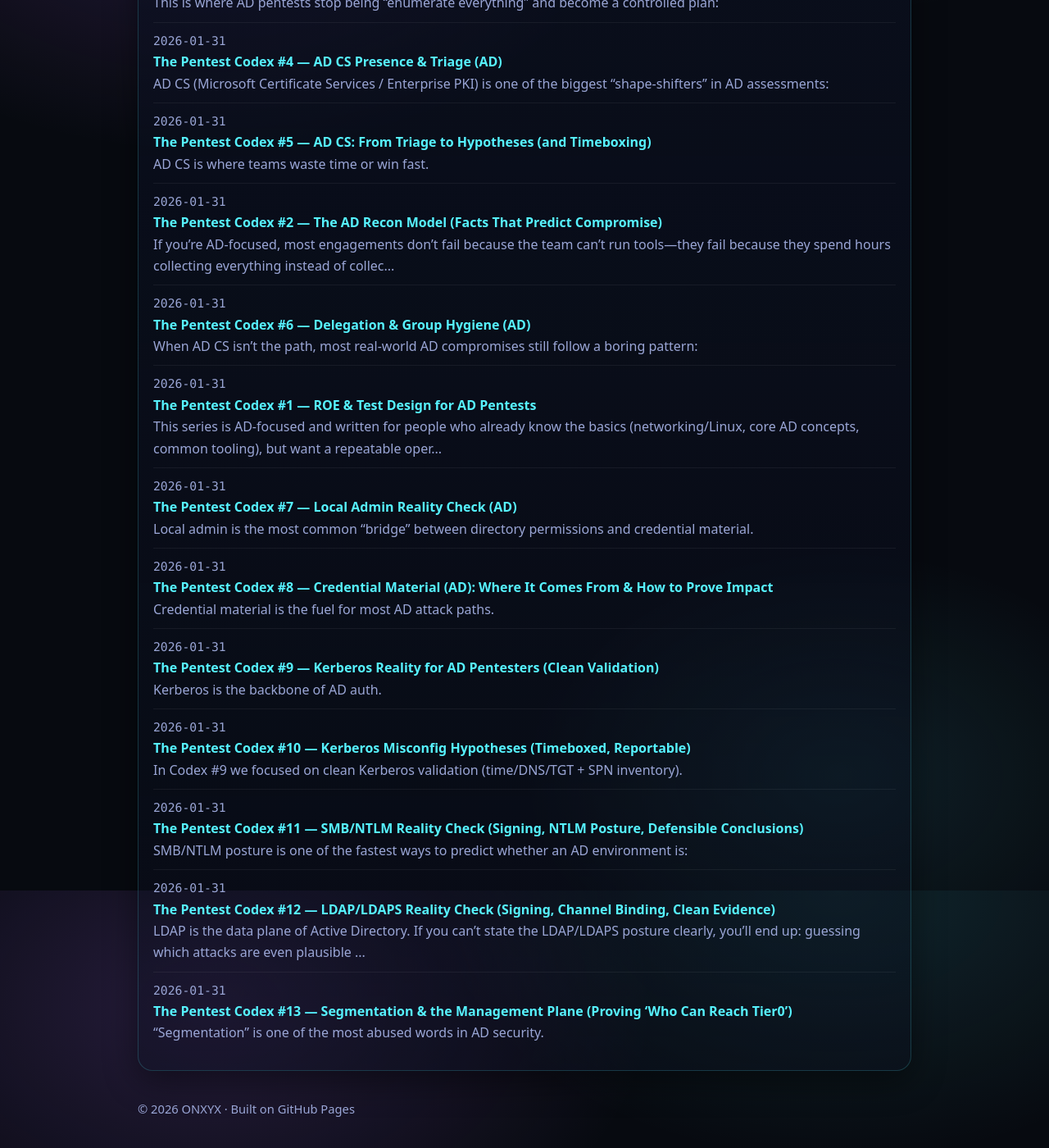
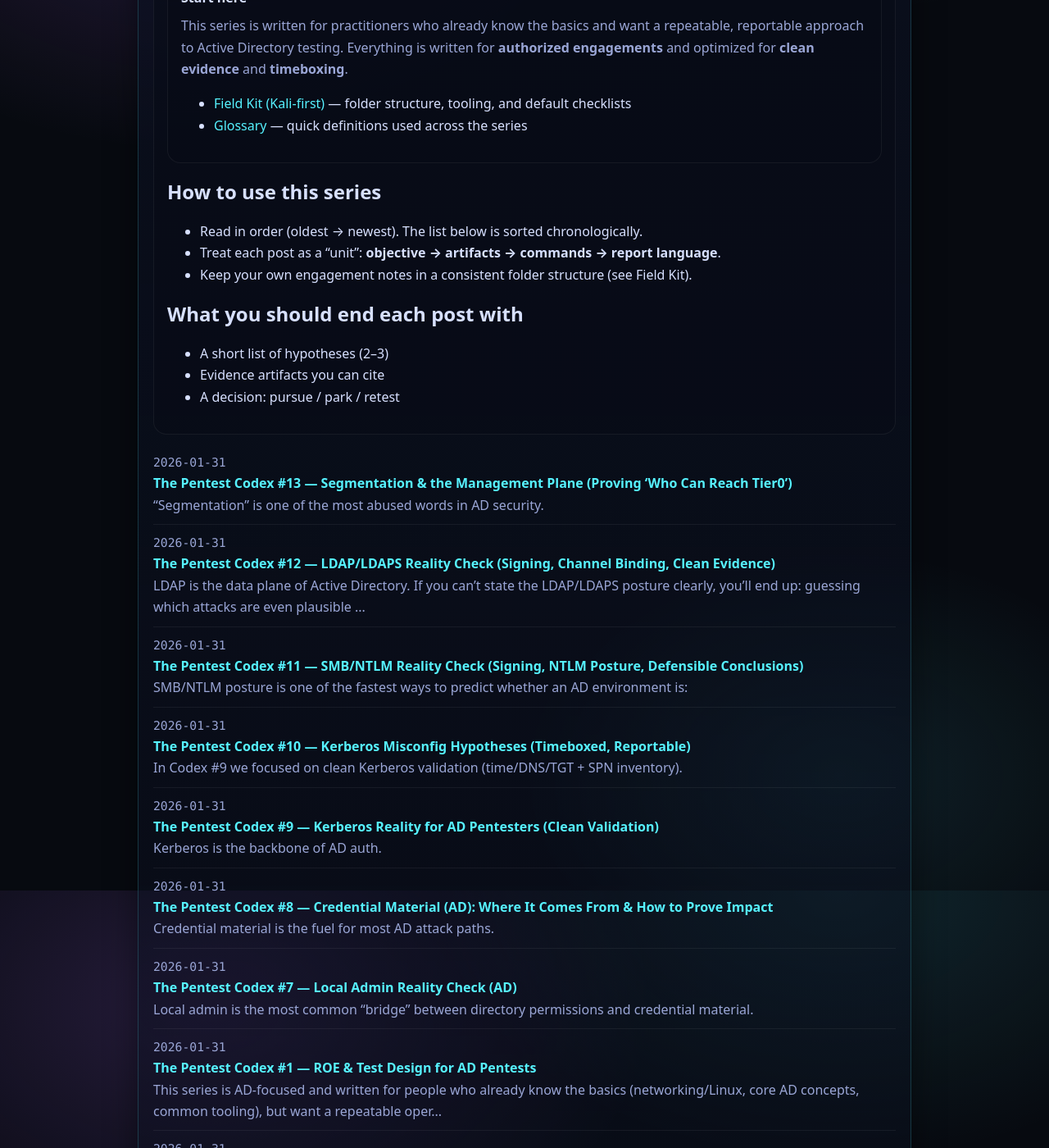
Before and after one commit to ibr2/ibr2.github.io, a Jekyll site: the page built from pentest-codex.md, in a window 1280 px wide and 1400 px high, scrolled down 314 px. Shown: the whole window at 82% size. Built offline with Jekyll 4.4.1, drawn with Linux system fonts in a browser that asks for light colours; part of the change alters nothing that is shown; some of the changed text lies outside the part shown.

Commit message:
Improve Pentest Codex series page + add field kit and glossary

````diff
--- a/_layouts/series.html
+++ b/_layouts/series.html
@@ -5,15 +5,20 @@ layout: default
 <h1>{{ page.title }}</h1>
 {% if page.description %}<p class="muted">{{ page.description }}</p>{% endif %}
 
+{% if content and content != "" %}
+  <div class="card">
+    {{ content }}
+  </div>
+{% endif %}
+
 <ul class="list">
   {% assign series = page.series | default: page.category %}
-  {% for post in site.posts %}
-    {% if post.categories contains series %}
-      <li>
-        <div class="post-meta">{{ post.date | date: "%Y-%m-%d" }}</div>
-        <a href="{{ post.url }}"><strong>{{ post.title }}</strong></a>
-        {% if post.excerpt %}<div class="muted">{{ post.excerpt | strip_html | truncate: 160 }}</div>{% endif %}
-      </li>
-    {% endif %}
+  {% assign series_posts = site.posts | where_exp: "post", "post.categories contains series" | sort: "date" %}
+  {% for post in series_posts %}
+    <li>
+      <div class="post-meta">{{ post.date | date: "%Y-%m-%d" }}</div>
+      <a href="{{ post.url }}"><strong>{{ post.title }}</strong></a>
+      {% if post.excerpt %}<div class="muted">{{ post.excerpt | strip_html | truncate: 160 }}</div>{% endif %}
+    </li>
   {% endfor %}
 </ul>
--- /dev/null
+++ b/pentest-codex-field-kit.md
@@ -0,0 +1,156 @@
+---
+layout: default
+title: "Pentest Codex — Field Kit (Kali-first)"
+permalink: /blog/pentest-codex/field-kit/
+---
+
+# Pentest Codex — Field Kit (Kali-first)
+
+This page is the reusable “operator kit” behind the Codex posts: foldering, tooling, evidence habits, and safe defaults.
+
+**Use only in environments you’re explicitly authorized to test.**
+
+## 1) Engagement folder structure (repeatable)
+
+```bash
+export ENG=client-YYYYMMDD
+mkdir -p "$ENG"/{00-admin,10-recon,20-auth,30-ad,40-endpoints,50-hypotheses,90-report}
+```
+
+Recommended convention:
+- `00-admin/` — scope/ROE, timestamps, notes
+- `10-recon/` — ports, DNS, connectivity matrix
+- `20-auth/` — auth testing artifacts (only if allowed)
+- `30-ad/` — LDAP/BloodHound/ADCS/Kerberos outputs
+- `40-endpoints/` — endpoint validation outputs
+- `50-hypotheses/` — hypothesis writeups + decision logs
+- `90-report/` — final tables, figures, sanitized excerpts
+
+## 2) Evidence discipline (so findings survive reviews)
+
+### Timestamp everything
+```bash
+date -Is | tee -a "$ENG/00-admin/timestamps.txt"
+```
+
+### Log your terminal session
+```bash
+script -f -a "$ENG/00-admin/terminal.log"
+```
+
+### “One page” scope + ROE file
+```bash
+cat > "$ENG/00-admin/scope-roe.md" << 'EOF'
+# Scope
+- Domains/forests:
+- Trusts:
+- In-scope ranges:
+- Exclusions:
+
+# ROE
+- Spraying allowed? rate/caps:
+- Phishing allowed?
+- Persistence allowed?
+- Data handling rules:
+
+# Deliverables
+- Attack paths:
+- Control validation:
+EOF
+```
+
+## 3) Baseline Kali toolchain (Codex defaults)
+
+Install via apt where possible; use `pipx` for Python tools you want isolated.
+
+```bash
+sudo apt update
+sudo apt install -y \
+  nmap \
+  netexec \
+  ldap-utils \
+  ldapdomaindump \
+  krb5-user \
+  impacket-scripts \
+  openssl \
+  pipx
+
+pipx ensurepath
+pipx install certipy-ad
+pipx install bloodhound
+```
+
+Notes:
+- `netexec` is often invoked as `nxc`.
+- `impacket-scripts` provides tools like `GetUserSPNs.py`.
+
+## 4) Baseline recon “first 15 minutes” checklist
+
+### Identify DCs via DNS (low noise)
+```bash
+DOMAIN='example.local'
+nslookup -type=SRV _ldap._tcp.dc._msdcs.$DOMAIN
+nslookup -type=SRV _kerberos._tcp.dc._msdcs.$DOMAIN
+```
+
+### Validate DC service reachability
+```bash
+DC='10.10.10.10'
+nmap -sT -Pn -n -p 53,88,135,389,445,464,636,3268,3269 $DC \
+  -oN "$ENG/10-recon/dc-ports.txt"
+```
+
+### Minimal LDAP proof (data minimizing)
+```bash
+USER='user'
+PASS='pass'
+BASE="DC=$(echo $DOMAIN | sed 's/\./,DC=/g')"
+
+ldapwhoami -x -H "ldap://$DC" -D "$USER@$DOMAIN" -w "$PASS" \
+  | tee "$ENG/30-ad/ldapwhoami.txt"
+
+ldapsearch -x -H "ldap://$DC" -D "$USER@$DOMAIN" -w "$PASS" -b "$BASE" \
+  "(objectClass=domain)" dn \
+  | tee "$ENG/30-ad/domain-root.txt"
+```
+
+## 5) Reporting artifacts (copy/paste)
+
+### Connectivity Matrix
+Create this early and update it as you learn more:
+
+```bash
+cat > "$ENG/10-recon/connectivity-matrix.md" << 'EOF'
+# Connectivity Matrix
+
+| Source | Target class | Targets | Ports | Result | Evidence |
+|---|---|---|---|---|---|
+| <vpn pool / subnet> | DCs | <ips> | 88/389/445/636/3268/3269 | <reachability> | <file> |
+| <vpn pool / subnet> | Jump boxes | <ips> | 3389/5985/5986/22/443 | <reachability> | <file> |
+| <vpn pool / subnet> | Mgmt plane | <ips> | <vendor ports> | <reachability> | <file> |
+EOF
+```
+
+### Hypothesis template
+```bash
+cat > "$ENG/50-hypotheses/hypothesis-template.md" << 'EOF'
+# Hypothesis
+
+## Statement
+
+## Preconditions
+
+## Validation steps (timeboxed)
+
+## Proof-of-impact definition
+
+## Stop conditions
+
+## Evidence collected
+EOF
+```
+
+## 6) Data handling (don’t create your own incident)
+- Prefer **posture evidence** (policies, reachability, group/ACL relationships) over collecting secrets.
+- Store **only what’s necessary** to reproduce the finding.
+- If ROE requires sensitive artifacts, store them encrypted and document the chain-of-custody expectations.
--- /dev/null
+++ b/pentest-codex-glossary.md
@@ -0,0 +1,63 @@
+---
+layout: default
+title: "Pentest Codex — Glossary"
+permalink: /blog/pentest-codex/glossary/
+---
+
+# Pentest Codex — Glossary
+
+Short, practical definitions for terms used across the Codex.
+
+## Tier0
+The accounts/systems that effectively *control* the identity system (e.g., Domain Admins, DCs, CA admins). Compromise here often means total AD compromise.
+
+## ROE (Rules of Engagement)
+The written constraints for what is allowed during the test (rates, targets, methods, stop conditions, data handling).
+
+## DC (Domain Controller)
+Server running AD DS. Provides Kerberos, LDAP, replication, and core authentication/authorization services.
+
+## LDAP / LDAPS / StartTLS
+- **LDAP (389):** directory query protocol.
+- **LDAPS (636):** LDAP over TLS.
+- **StartTLS:** upgrading LDAP on 389 to TLS.
+
+## SMB signing
+A setting that requires SMB messages to be signed, reducing certain relay-style risks and tampering.
+
+## NTLM
+Legacy authentication protocol still present for compatibility. Often appears as “fallback” when Kerberos fails or isn’t used.
+
+## Kerberos
+Primary AD authentication protocol. Strongly depends on time sync and DNS.
+
+## TGT / TGS
+- **TGT:** ticket-granting ticket (your “login token” to request service tickets).
+- **TGS:** a service ticket for a specific SPN/service.
+
+## Realm
+Kerberos namespace (often the AD domain name uppercased).
+
+## SPN (Service Principal Name)
+A “service identity” string Kerberos uses to request service tickets (e.g., `cifs/host`, `HTTP/app`). SPNs often map to service accounts.
+
+## Delegation (Kerberos delegation)
+Settings that allow a service to act on behalf of a user to access another service.
+
+## RBCD (Resource-Based Constrained Delegation)
+A delegation model where the *target* resource controls who may act on behalf of users to it.
+
+## AD CS
+Active Directory Certificate Services (Microsoft PKI). Can enable certificate-based authentication and (if misconfigured) powerful escalation paths.
+
+## Template (AD CS certificate template)
+A set of rules defining who can request which certificate type and with what properties.
+
+## LAPS / Windows LAPS
+Solutions to set and rotate local administrator passwords uniquely per machine to reduce password reuse.
+
+## BloodHound
+Graph analysis tool (and data model) for mapping AD relationships and attack paths.
+
+## Connectivity matrix
+A simple table proving what can reach what from a realistic vantage point (ports + targets + evidence).
--- a/pentest-codex.md
+++ b/pentest-codex.md
@@ -1,7 +1,29 @@
 ---
 layout: series
 title: "The Pentest Codex"
-description: "A structured, practical journey through the basics of penetration testing."
+description: "A structured, practical journey through AD-focused penetration testing."
 permalink: /blog/pentest-codex/
 series: pentest-codex
 ---
+
+<div class="card">
+  <strong>Start here</strong>
+  <p class="muted" style="margin-top:8px;">
+    This series is written for practitioners who already know the basics and want a repeatable, reportable approach to Active Directory testing.
+    Everything is written for <strong>authorized engagements</strong> and optimized for <strong>clean evidence</strong> and <strong>timeboxing</strong>.
+  </p>
+  <ul>
+    <li><a href="/blog/pentest-codex/field-kit/">Field Kit (Kali-first)</a> — folder structure, tooling, and default checklists</li>
+    <li><a href="/blog/pentest-codex/glossary/">Glossary</a> — quick definitions used across the series</li>
+  </ul>
+</div>
+
+## How to use this series
+- Read in order (oldest → newest). The list below is sorted chronologically.
+- Treat each post as a “unit”: **objective → artifacts → commands → report language**.
+- Keep your own engagement notes in a consistent folder structure (see Field Kit).
+
+## What you should end each post with
+- A short list of hypotheses (2–3)
+- Evidence artifacts you can cite
+- A decision: pursue / park / retest
````
